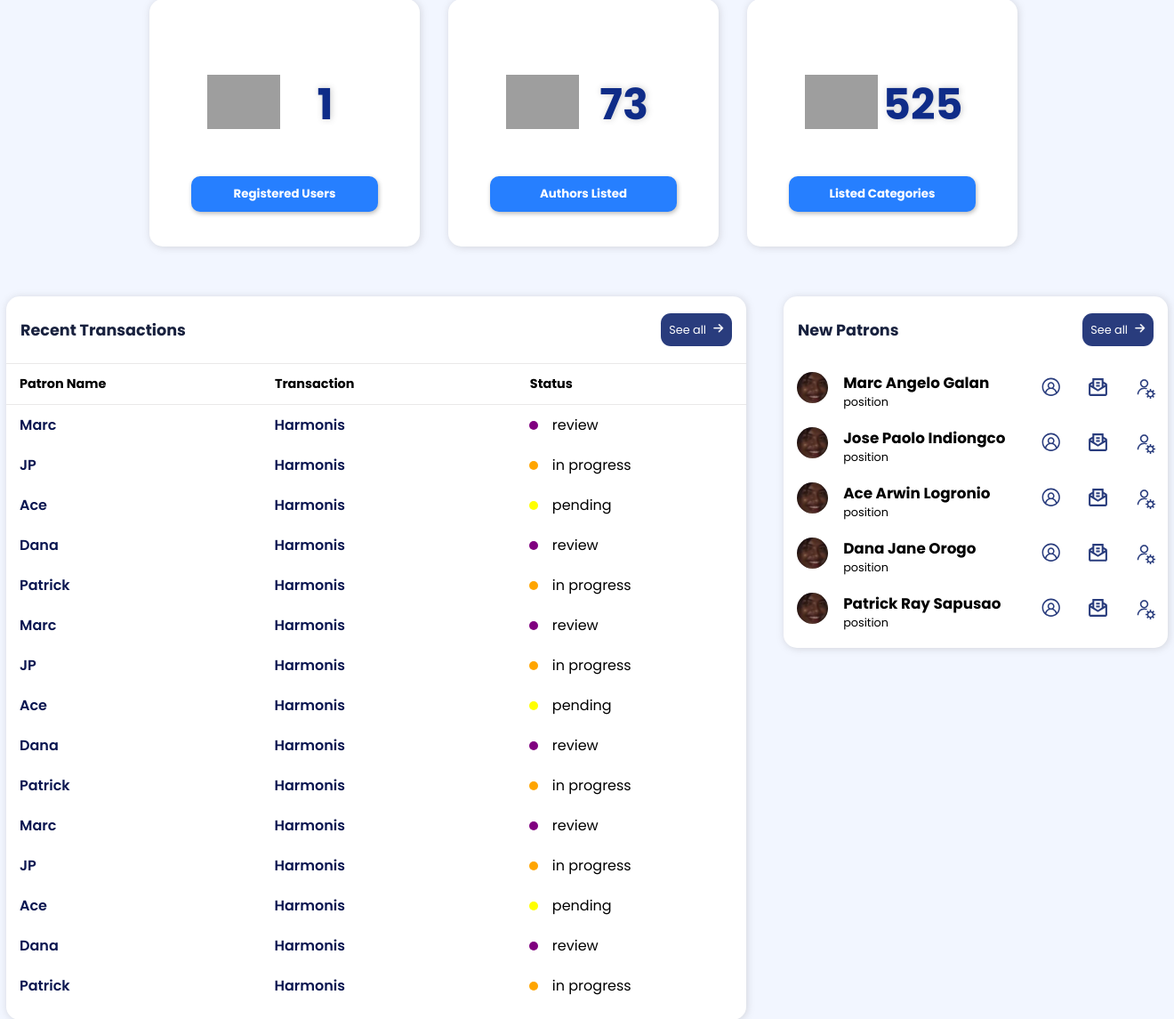
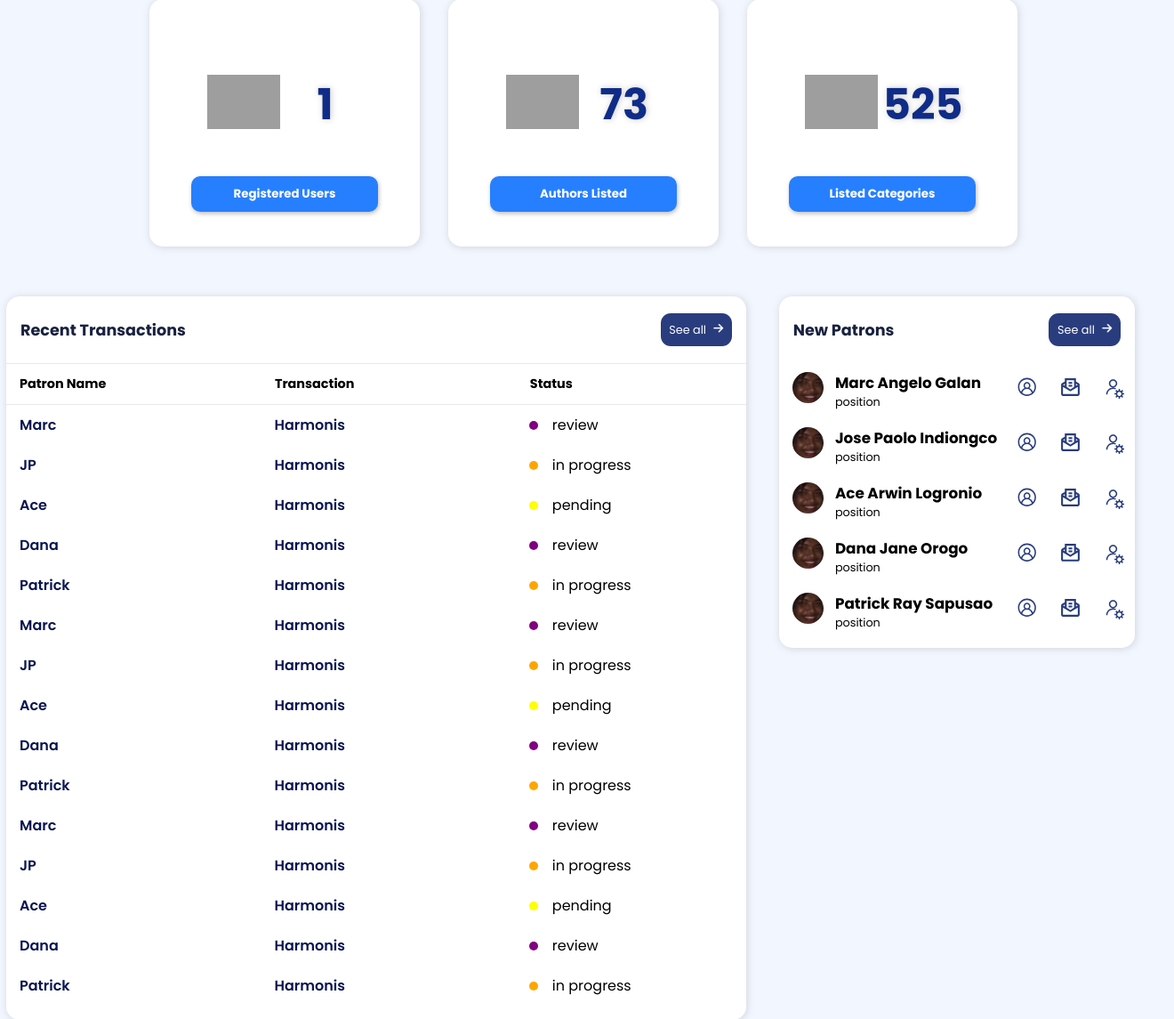
Before and after one commit to aceeyou/ALMS, a PHP site: page /dashboard.html in a window 1320 px wide. Shown: the part 429-1574 px from the top of the page at 89% size. Run offline with PHP 8.4, Linux system fonts and the light colour scheme; grey boxes are pictures that could not be loaded.

Commit message:
added fixed margin between transaction and new-user card in report section

```diff
--- a/index.css
+++ b/index.css
@@ -360,7 +360,6 @@ main {
 /* REPORTS */
 .reports {
   display: flex;
-  justify-content: space-between;
   align-items: flex-start;
   width: 81.625rem;
   margin-top: 3.5rem;
@@ -372,6 +371,7 @@ main {
 .reports .transactions {
   width: 52rem;
   min-height: 500px;
+  margin-right: 2.3rem;
   border-radius: 15px;
   background-color: #fff;
   box-shadow: 1px 1px 8px rgba(128, 125, 125, 0.274);
@@ -475,7 +475,7 @@ main {
 /* REPORTS USER CARDS */
 
 .reports .new-patrons {
-  width: 27rem;
+  width: 25rem;
   min-height: 300px;
   padding-bottom: 10px;
   border-radius: 15px;
--- a/index.js
+++ b/index.js
@@ -62,7 +62,7 @@ function closeSideMenu() {
     document.querySelector("main").style.marginLeft = "0";
     document.querySelector(".reports").style.width= "81.625rem";
     document.querySelector(".transactions").style.width = "52rem";
-    document.querySelector(".new-patrons").style.width = "27rem";
+    document.querySelector(".new-patrons").style.width = "25rem";
 
     document.querySelector("#open-btn").style.display = "block";
     document.querySelector("#open-btn").style.transform = "rotate(-360deg)";
```
